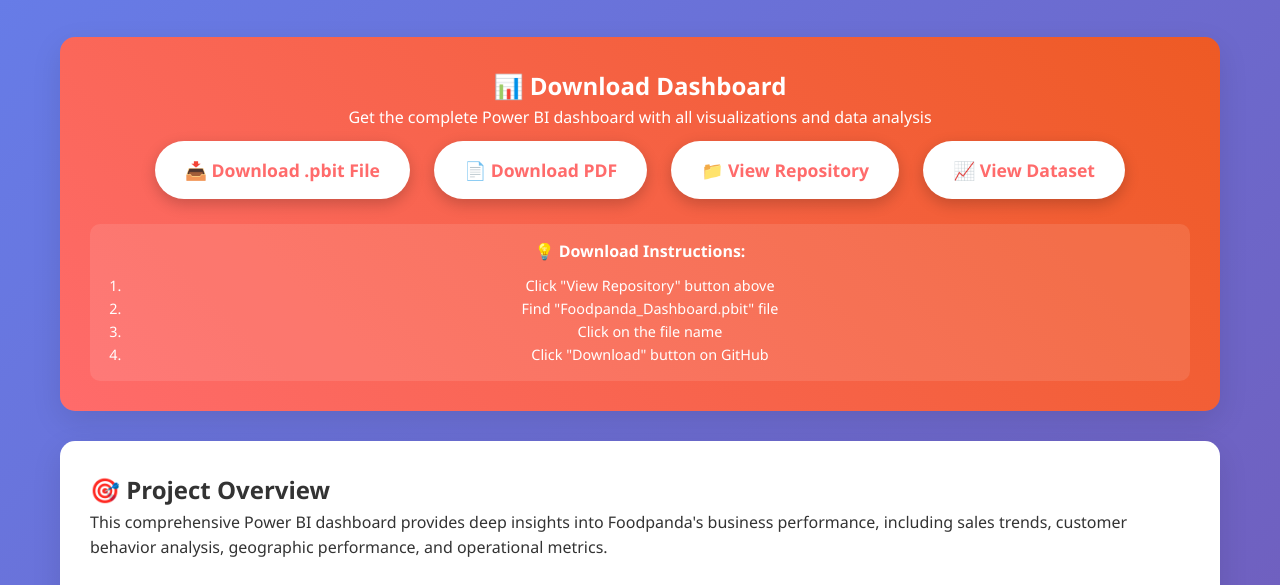
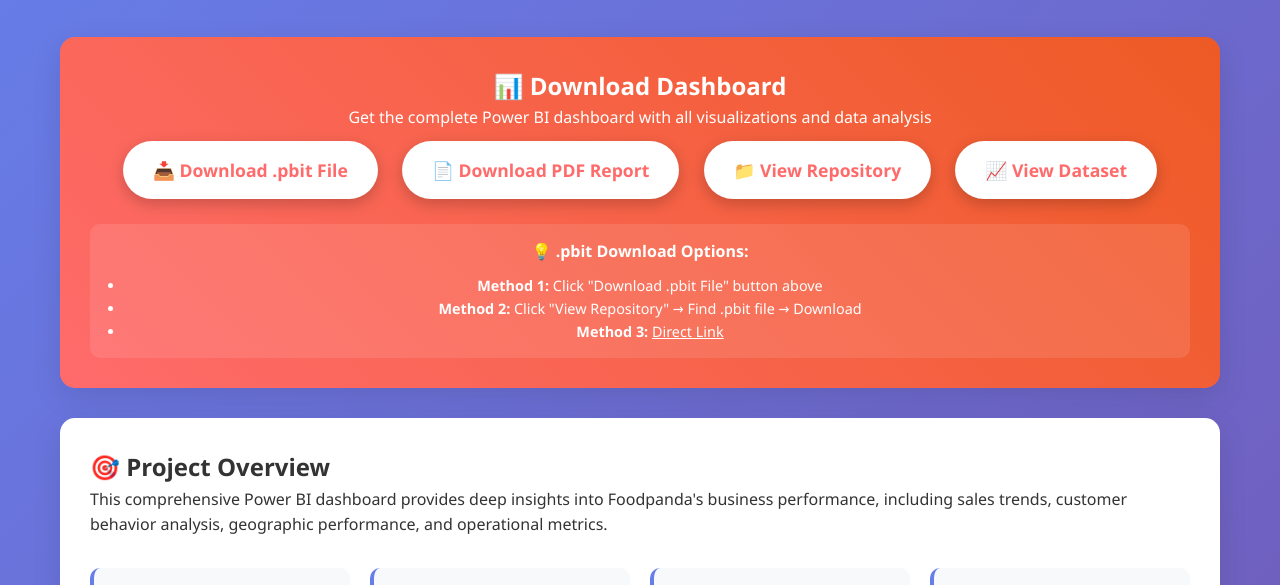
Before and after one commit to Kanaiya-rgb/Foodpanda-Sales-Analysis-PowerBI-Dashboard, a plain HTML site: page index.html in a window 1280 px wide. Shown: the part 141-726 px from the top of the page. Drawn offline with Linux system fonts and the light colour scheme.

Commit message:
Add .pbit download link with multiple options

```diff
--- a/index.html
+++ b/index.html
@@ -153,11 +153,11 @@
         <div class="card download-section">
             <h2>📊 Download Dashboard</h2>
             <p>Get the complete Power BI dashboard with all visualizations and data analysis</p>
-            <a href="https://github.com/Kanaiya-rgb/Foodpanda-Sales-Analysis-PowerBI-Dashboard/blob/main/Foodpanda_Dashboard.pbit?raw=true" class="download-btn" target="_blank">
+            <a href="https://github.com/Kanaiya-rgb/Foodpanda-Sales-Analysis-PowerBI-Dashboard/raw/main/Foodpanda_Dashboard.pbit" class="download-btn" target="_blank">
                 📥 Download .pbit File
             </a>
             <a href="https://github.com/Kanaiya-rgb/Foodpanda-Sales-Analysis-PowerBI-Dashboard/raw/main/Foodpanda_Dashboard.pdf" class="download-btn" target="_blank">
-                📄 Download PDF
+                📄 Download PDF Report
             </a>
             <a href="https://github.com/Kanaiya-rgb/Foodpanda-Sales-Analysis-PowerBI-Dashboard" class="download-btn" target="_blank">
                 📁 View Repository
@@ -166,13 +166,12 @@
                 📈 View Dataset
             </a>
             <div style="margin-top: 15px; padding: 15px; background: rgba(255,255,255,0.1); border-radius: 10px;">
-                <h4 style="margin: 0 0 10px 0; color: #fff;">💡 Download Instructions:</h4>
-                <ol style="margin: 0; padding-left: 20px; font-size: 0.9rem;">
-                    <li>Click "View Repository" button above</li>
-                    <li>Find "Foodpanda_Dashboard.pbit" file</li>
-                    <li>Click on the file name</li>
-                    <li>Click "Download" button on GitHub</li>
-                </ol>
+                <h4 style="margin: 0 0 10px 0; color: #fff;">💡 .pbit Download Options:</h4>
+                <ul style="margin: 0; padding-left: 20px; font-size: 0.9rem;">
+                    <li><strong>Method 1:</strong> Click "Download .pbit File" button above</li>
+                    <li><strong>Method 2:</strong> Click "View Repository" → Find .pbit file → Download</li>
+                    <li><strong>Method 3:</strong> <a href="https://github.com/Kanaiya-rgb/Foodpanda-Sales-Analysis-PowerBI-Dashboard/raw/main/Foodpanda_Dashboard.pbit" style="color: #fff; text-decoration: underline;">Direct Link</a></li>
+                </ul>
             </div>
         </div>
 
```
